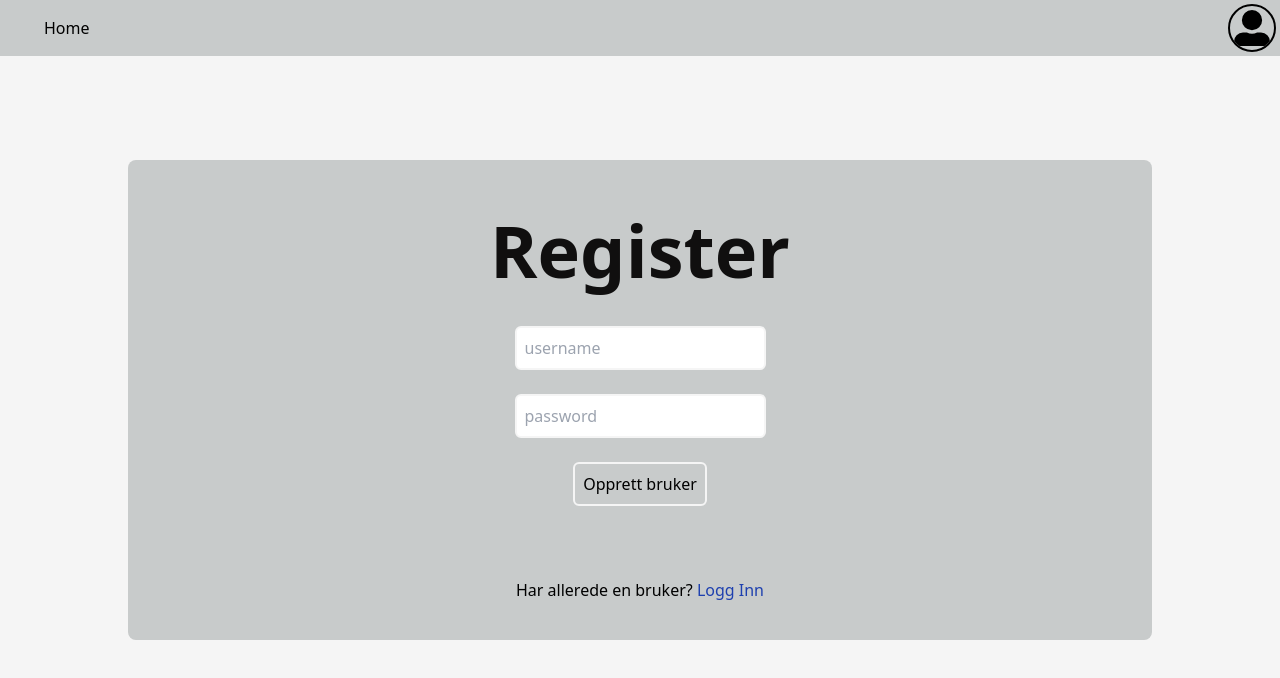
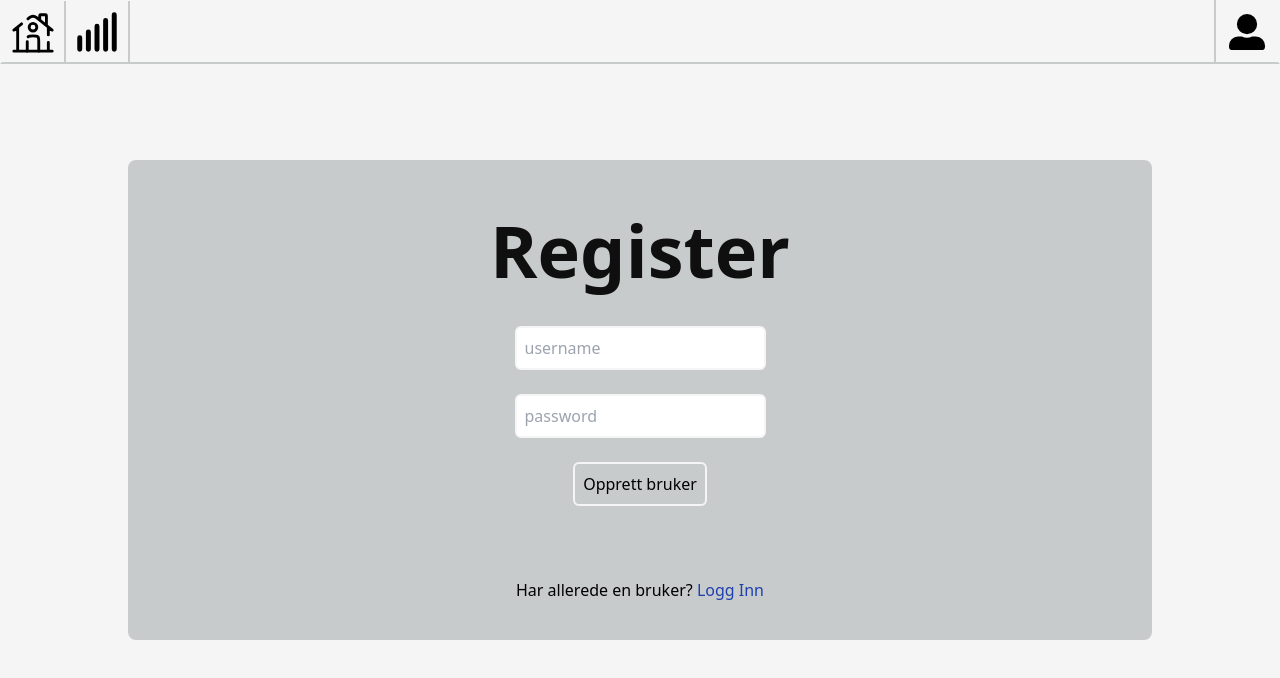
Before and after one commit to ivermoka/e-stats, a Next.js app: page /register in a window 1280 px wide. Shown: the top 678 px of the page. Built offline with nearby package versions, Linux system fonts and the light colour scheme.

Commit message:
ikke ha dårlige push navn

```diff
--- a/src/components/aboutyou/aboutyou.jsx
+++ b/src/components/aboutyou/aboutyou.jsx
@@ -3,7 +3,7 @@ import Link from "next/link";
 
 const AboutYou = () => {
   return (
-    <div className="bg-bg h-screen w-screen flex justify-center items-center flex-col gap-4 fixed top-0 left-0">
+    <div className="bg-bg h-screen w-screen flex justify-center items-center flex-col gap-4 fixed top-0 left-0 z-20">
       <h2 className="font-bold text-2xl italic">Fortell oss litt om deg...</h2>
       <form className="bg-primary h-3/5 w-80 rounded-lg flex flex-col items-center gap-4 p-4 box-border">
         <Input label="Hva spiller du?" placeholder="CS:GO" />
--- a/src/components/forms/loginForm.jsx
+++ b/src/components/forms/loginForm.jsx
@@ -19,7 +19,7 @@ const LoginPage = () => {
 
     try {
       const response = await fetch("http://localhost:3000/api/login", {
-        method: "GET",
+        method: "POST",
         // headers: {
         //   "Content-Type": "application/json",
         // },
--- a/src/components/forms/registerForm.jsx
+++ b/src/components/forms/registerForm.jsx
@@ -1,7 +1,7 @@
 import { useForm } from "react-hook-form";
 import Link from "next/link";
 
-const Register = ({ setRegistered }) => {
+const Register = ({ setRegistered, setIsOpen }) => {
   const {
     register,
     handleSubmit,
@@ -20,6 +20,7 @@ const Register = ({ setRegistered }) => {
       });
 
       if (response.status === 201) {
+        setIsOpen(true);
         console.log("User registered successfully");
         setRegistered(true);
       } else {
--- /dev/null
+++ b/src/components/navbar/home.jsx
@@ -0,0 +1,20 @@
+const Home = () => {
+  return (
+    <svg xmlns="http://www.w3.org/2000/svg" fill="none" viewBox="0 0 24 24">
+      <g stroke="#000" strokeWidth={1.5}>
+        <path
+          strokeLinecap="round"
+          d="M22 22H2M2 11l4.063-3.25M22 11l-8.126-6.5a3 3 0 0 0-3.748 0l-.782.625M15.5 5.5v-2A.5.5 0 0 1 16 3h2.5a.5.5 0 0 1 .5.5v5M4 22V9.5M20 9.5v4m0 8.5v-4.5"
+        />
+        <path
+          strokeLinecap="round"
+          strokeLinejoin="round"
+          d="M15 22v-5c0-1.414 0-2.121-.44-2.56C14.122 14 13.415 14 12 14c-1.414 0-2.121 0-2.56.44M9 22v-5"
+        />
+        <path d="M14 9.5a2 2 0 1 1-4 0 2 2 0 0 1 4 0Z" />
+      </g>
+    </svg>
+  );
+};
+
+export default Home;
--- a/src/components/navbar/navbar.jsx
+++ b/src/components/navbar/navbar.jsx
@@ -1,14 +1,30 @@
 import React from "react";
+import Link from "next/link";
+import Home from "./../navbar/home";
+import Stats from "./../navbar/stats";
 import Profile from "./../navbar/profile";
 
 export default function Navbar() {
   return (
     <>
-      <nav className="flex justify-between w-screen h-14 p-1 bg-primary fixed">
-        <a href="/" className="flex justify-center items-center ml-10">
-          Home
-        </a>
-        <Profile />
+      <nav className="flex justify-between items-center w-screen h-16 fixed border-2 bg-bg border-b-primary border-transparent z-40">
+        <div className="flex">
+          <Link href="/">
+            <div className="h-full w-16 p-2 border-r-2 border-r-primary grid place-items-center">
+              <Home />
+            </div>
+          </Link>
+          <Link href="/stats">
+            <div className="h-full w-16 p-2 border-r-2 border-r-primary grid place-items-center">
+              <Stats />
+            </div>
+          </Link>
+        </div>
+        <Link href="/users/user">
+          <div className="h-16 w-16 p-2 border-l-2 border-l-primary grid place-items-center">
+            <Profile />
+          </div>
+        </Link>
       </nav>
     </>
   );
--- a/src/components/navbar/profile.jsx
+++ b/src/components/navbar/profile.jsx
@@ -1,10 +1,6 @@
-import Link from "next/link";
-
 export default function Profile() {
   return (
     <>
-      <Link href="users/xpp">
-        <div className=" w-12 flex justify-center items-center h-full rounded-full border-2 border-black overflow-hidden">
       <svg
         xmlns="http://www.w3.org/2000/svg"
         width="36"
@@ -17,8 +13,6 @@ export default function Profile() {
           d="M18,20.25A10.125,10.125,0,1,0,7.875,10.125,10.128,10.128,0,0,0,18,20.25Zm9,2.25H23.126a12.24,12.24,0,0,1-10.252,0H9a9,9,0,0,0-9,9v1.125A3.376,3.376,0,0,0,3.375,36h29.25A3.376,3.376,0,0,0,36,32.625V31.5A9,9,0,0,0,27,22.5Z"
         />
       </svg>
-        </div>
-      </Link>
     </>
   );
 }
--- /dev/null
+++ b/src/components/navbar/stats.jsx
@@ -0,0 +1,18 @@
+const Stats = () => {
+  return (
+    <svg
+      xmlns="http://www.w3.org/2000/svg"
+      fill="none"
+      stroke="#000"
+      strokeWidth={3.84}
+      viewBox="0 0 64 64"
+    >
+      <g strokeLinecap="round" strokeLinejoin="round" strokeWidth={6.912}>
+        <path d="M8 56V40M20 56V32M32 56V24M44 56V16M56 56V8" />
+      </g>
+      <path d="M8 56V40M20 56V32M32 56V24M44 56V16M56 56V8" />
+    </svg>
+  );
+};
+
+export default Stats;
--- /dev/null
+++ b/src/components/popups/registered.jsx
@@ -0,0 +1,22 @@
+import { Dialog } from "@headlessui/react";
+
+export default function MyDialog({ isOpen, setIsOpen }) {
+  return (
+    <Dialog open={isOpen} onClose={() => setIsOpen(false)}>
+      <Dialog.Panel>
+        <Dialog.Title>Deactivate account</Dialog.Title>
+        <Dialog.Description>
+          This will permanently deactivate your account
+        </Dialog.Description>
+
+        <p>
+          Are you sure you want to deactivate your account? All of your data
+          will be permanently removed. This action cannot be undone.
+        </p>
+
+        <button onClick={() => setIsOpen(false)}>Deactivate</button>
+        <button onClick={() => setIsOpen(false)}>Cancel</button>
+      </Dialog.Panel>
+    </Dialog>
+  );
+}
--- a/src/components/profile/endreProfil.jsx
+++ b/src/components/profile/endreProfil.jsx
@@ -1,23 +1,25 @@
 import Button from "./button";
+import SelectGame from "./selectGame";
 
 const EndreProfil = ({ setModalOpen, id }) => {
+  const inputStyle = "border-2 border-primary rounded-lg p-1 box-border";
   return (
-    <div className="fixed top-0 left-0 h-screen w-screen p-8 flex flex-col gap-8 text-text bg-bg">
+    <div className="mt-14 fixed top-0 left-0 h-screen w-screen p-8 flex flex-col gap-8 text-text bg-bg">
       <h2 className="font-bold text-xl italic">Endre Personlig Informasjon</h2>
       <div className="border-2 border-primary rounded-lg">
         <div className="bg-primary box-border p-4 text-3xl font-bold">{id}</div>
-        <ul className="p-4 text-xl font-semibold flex flex-col gap-2">
+        <ul className="p-4 text-xl font-semibold flex flex-col gap-4">
           <li className="flex flex-col">
-            <span>Brukernavn:</span> <input />{" "}
+            <span>Brukernavn:</span> <input className={inputStyle} />{" "}
           </li>
           <li className="flex flex-col">
-            <span>Spill:</span> <input />{" "}
+            <span>Spill:</span> <SelectGame className={inputStyle} />
           </li>
           <li className="flex flex-col">
-            <span>Lag:</span> <input />{" "}
+            <span>Lag:</span> <input className={inputStyle} />{" "}
           </li>
           <li className="flex flex-col">
-            <span>Passord:</span> <input />{" "}
+            <span>Passord:</span> <input className={inputStyle} />{" "}
           </li>
           <Button onClick={() => setModalOpen(false)} text="LAGRE" />
         </ul>
--- /dev/null
+++ b/src/components/profile/selectGame.jsx
@@ -0,0 +1,13 @@
+const SelectGame = ({ className }) => {
+  return (
+    <select name="game" className={className}>
+      <option value="CS:GO">CS:GO</option>
+      <option value="League of Legends">League of Legends</option>
+      <option value="Dota 2">Dota 2</option>
+      <option value="Valorant">Valorant</option>
+      <option value="Overwatch">Overwatch</option>
+    </select>
+  );
+};
+
+export default SelectGame;
--- a/src/layouts/defaultLayout.jsx
+++ b/src/layouts/defaultLayout.jsx
@@ -4,7 +4,7 @@ const Layout = ({ children }) => {
   return (
     <>
       <Navbar />
-      <main>{children}</main>
+      <main className="bg-bg">{children}</main>
     </>
   );
 };
```
Also changed, not shown: 1 other file (tests, documents, lock files or other folders). Lines whose indentation alone changed are shown as unchanged.
